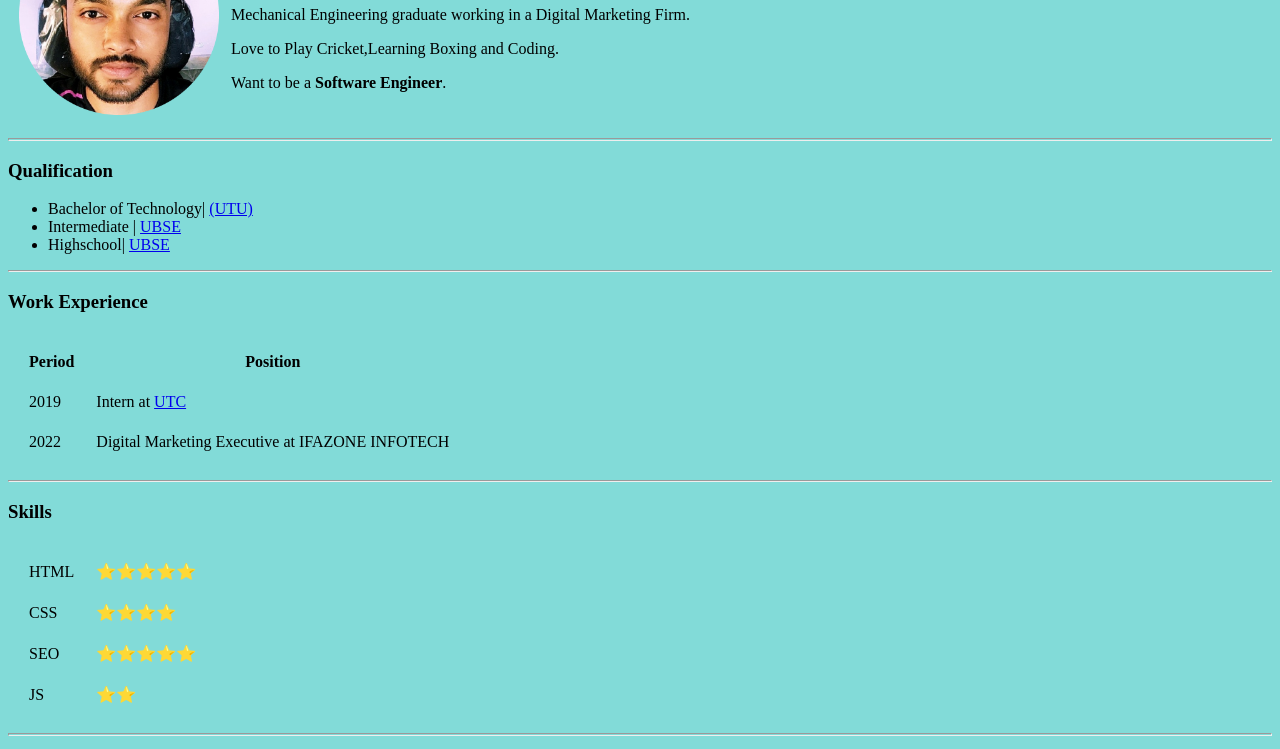
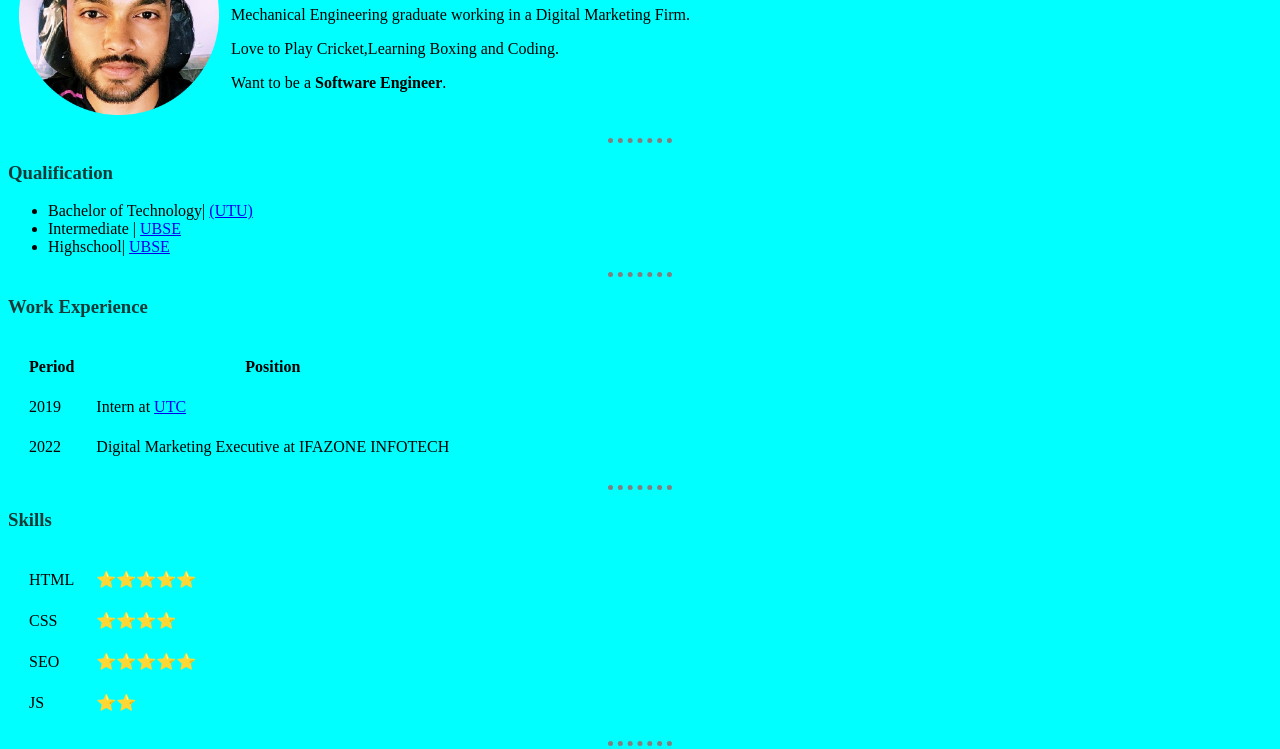
Before and after one commit to Sajwan055/My-CV, a plain HTML site: page index.html in a window 1280 px wide. Shown: the part 104-853 px from the top of the page. Drawn offline with Linux system fonts and the light colour scheme.

Commit message:
Added external CSS to all the files

```diff
--- a/index.html
+++ b/index.html
@@ -6,10 +6,16 @@
         <meta name="view-port" content="width=device-width, initial-scale=1.0">
         <link rel="stylesheet" href="styles.css">
         <title>Home Page</title>
+
+
+        <style>
+
+        </style>
     </head>
 
-    <body style="background-color:#82DBD8">
-        <table cellspacing="10px">
+        <body>
+
+        <table cellspacing="10">
             <tr>
                 <td><img src="images/suraj.png" alt="profile picture of suraj" width="200px"></td>
                 <td> <h1>SURAJ SAJWAN</h1>
@@ -19,7 +25,7 @@
             </tr>
        </table>
 
-        <hr size="3">
+        <hr>
 
         <h3>Qualification</h3>
         <ul>
@@ -123,7 +129,7 @@
 
 
 
-        <hr size="3">
+        <hr>
 
 
         <ul>
--- a/styles.css
+++ b/styles.css
@@ -1,9 +1,19 @@
-.box1{
-    display:inline-block;
-    width:30%;
+
+body{
+    background-color:cyan;
 }
 
-.box2{
-    display:inline-block;
-    width:30%;
+hr{
+    border-style:dotted none none none ;
+    width:5%;
+    border-color:grey;
+    border-width:5px;
 }
+
+h1{
+    color:#363062;
+}
+
+h3{
+    color:#143b37;
+}
```
Also changed, not shown: achievements.html (+3 -0 lines), contacts.html (+5 -0 lines), hobbies.html (+3 -0 lines).
